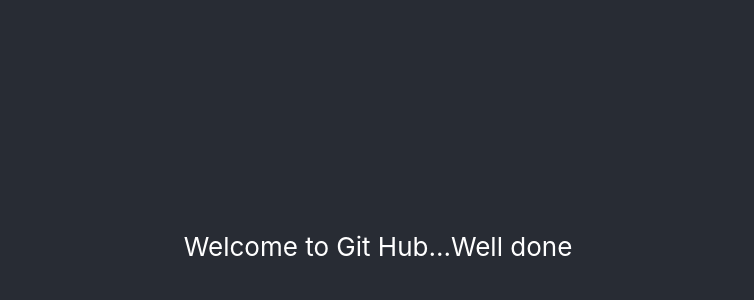
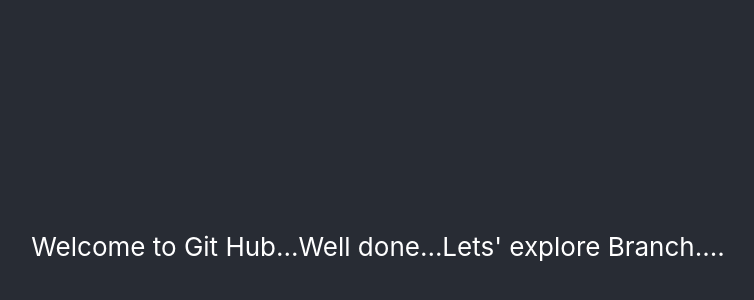
Before and after one commit to bj-ranjan/demo, a React (Create React App) app: page / in a window 1280 px wide. Shown: the part 154-454 px from the top of the page, without its empty margins (262-1016 px from the left). Built offline with nearby package versions, Linux system fonts and the light colour scheme.

Commit message:
task by localranjan

```diff
--- a/src/Home.js
+++ b/src/Home.js
@@ -2,7 +2,7 @@
 
 const Home = () => {
   return (
-    <div>Welcome to Git Hub...Well done</div>
+    <div>Welcome to Git Hub...Well done...Lets' explore Branch....</div>
   )
 }
 
```
